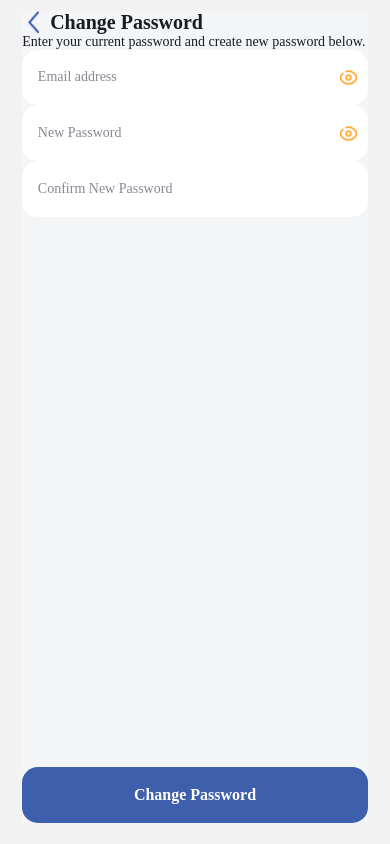
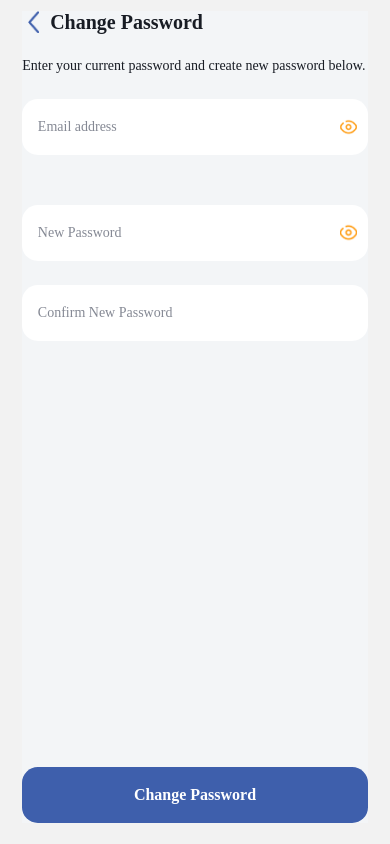
Before and after one commit to umairabhatti786/ReadingTest, a React Native app: screen /ChangePasswordScreen in a window 390 px wide. Built offline with nearby package versions, Linux system fonts and the light colour scheme; what @react-native-google-signin/google-signin would draw is missing.

Commit message:
EditPersonalInfo UI added.

```diff
--- a/src/components/CustomTextInput/index.tsx
+++ b/src/components/CustomTextInput/index.tsx
@@ -1,6 +1,13 @@
 import React, { useState } from "react";
 import { Text, Image, View, TextInput, TouchableOpacity } from "react-native";
-import { scale, verticalScale, moderateScale } from "react-native-size-matters";
+import {
+  scale,
+  verticalScale,
+  moderateScale,
+  vs,
+  s,
+  ms,
+} from "react-native-size-matters";
 import Fonts from "../../utils/Fonts";
 import { Colors } from "../../utils/Colors";
 
@@ -34,13 +41,20 @@ type inputProps = {
   padding?: number;
   borderRadius?: number;
   backgroundColor?: string;
-  marginVertical?: number;
+
   fontSize?: number;
   fontWeight?: string;
   fontFamily?: string;
   rightIconWidth?: number;
   rightIconheight?: number;
   alignItems?: string;
+
+  marginLeft?: number;
+  marginTop?: number;
+  marginBottom?: number;
+  marginRight?: number;
+  marginHorizontal?: number;
+  marginVertical?: number;
 };
 const CustomTextInput = ({
   onChangeText,
@@ -70,7 +84,6 @@ const CustomTextInput = ({
   padding,
   borderRadius,
   backgroundColor,
-  marginVertical,
 
   fontSize,
   fontWeight,
@@ -78,6 +91,13 @@ const CustomTextInput = ({
   fontFamily,
   rightIconWidth,
   rightIconheight,
+
+  marginLeft,
+  marginTop,
+  marginBottom,
+  marginRight,
+  marginHorizontal,
+  marginVertical,
 }: inputProps) => {
   const [isSecure, setIsSecure] = useState(secureTextEntry);
   const onRightIconPress = () => {
@@ -91,11 +111,16 @@ const CustomTextInput = ({
             flexDirection: "row",
             alignItems: alignItems || "center",
             width: width || "100%",
-            height: verticalScale(height || 45),
-            padding: moderateScale(padding || 10),
-            borderRadius: moderateScale(borderRadius || 15),
+            height: vs(height || 45),
+            padding: ms(padding || 10),
+            borderRadius: ms(borderRadius || 15),
             backgroundColor: backgroundColor || "#FFFFFF",
-            marginVertical: verticalScale(marginVertical || 0.01),
+            marginVertical: vs(marginVertical || 0.001),
+            marginHorizontal: vs(marginHorizontal || 0.001),
+            marginLeft: s(marginLeft || 0.001),
+            marginTop: vs(marginTop || 0.001),
+            marginBottom: vs(marginBottom || 0.001),
+            marginRight: s(marginRight || 0.001),
           },
           inputContainerStyle,
         ]}
--- a/src/routes/RootNavigator/index.tsx
+++ b/src/routes/RootNavigator/index.tsx
@@ -16,6 +16,7 @@ import BookDetails from "../../screens/main/BookDetails";
 import Profile from "../../screens/main/Profile";
 import ForgotPasswordScreen from "../../screens/main/ForgotPasswordScreen";
 import ChangePasswordScreen from "../../screens/main/ChangePasswordScreen";
+import EditPersonalInfo from "../../screens/main/EditPersonalInfo";
 export type RootStackParamsList = {
   SignUpScreen: any;
   LoginScreen: any;
@@ -30,6 +31,7 @@ export type RootStackParamsList = {
   ForgotPasswordScreen: any;
   Profile: any;
   ChangePasswordScreen: any;
+  EditPersonalInfo: any;
 };
 const Stack = createNativeStackNavigator<RootStackParamsList>();
 const RootNavigator = () => {
@@ -45,6 +47,7 @@ const RootNavigator = () => {
         />
         <Stack.Screen name="PaymentScreen" component={PaymentScreen} />
         <Stack.Screen name="Profile" component={Profile} />
+        <Stack.Screen name="EditPersonalInfo" component={EditPersonalInfo} />
         <Stack.Screen
           name="PersonalInfoScreen"
           component={PersonalInfoScreen}
--- a/src/screens/auth/LoginScreen/index.tsx
+++ b/src/screens/auth/LoginScreen/index.tsx
@@ -198,7 +198,7 @@ const LoginScreen = ({ navigation }: LoginScreenProps) => {
             fontFam={Fonts.regular}
             marginTop={10}
             marginLeft={5}
-            marginBottom={10}
+            marginBottom={20}
           />
           {/* ...................Email............................................ */}
           <CustomTextInput
@@ -209,7 +209,7 @@ const LoginScreen = ({ navigation }: LoginScreenProps) => {
             errorMessage={errors.email}
             onFocus={() => handleError(null, "email")}
             placeholderTextColor={Colors.gray}
-            marginVertical={10}
+            marginBottom={20}
           />
           {/* ...................Password....................... */}
           <CustomTextInput
@@ -220,7 +220,6 @@ const LoginScreen = ({ navigation }: LoginScreenProps) => {
             errorMessage={errors.password}
             onFocus={() => handleError(null, "password")}
             placeholderTextColor={Colors.gray}
-            marginVertical={10}
           />
           {/* //............Forgot the password? */}
           <TouchableOpacity
--- a/src/screens/main/ChangePasswordScreen/index.tsx
+++ b/src/screens/main/ChangePasswordScreen/index.tsx
@@ -1,26 +1,78 @@
-import { StyleSheet, View } from "react-native";
-import React from "react";
-import { moderateScale, scale, verticalScale } from "react-native-size-matters";
+import { Image, Modal, StyleSheet, View } from "react-native";
+import React, { useState } from "react";
+import { ms, s, scale, vs } from "react-native-size-matters";
 import { Colors } from "../../../utils/Colors";
 import Header from "../../../components/Header";
 import CustomText from "../../../components/CustomText";
 import CustomButton from "../../../components/CustomButton";
 import CustomTextInput from "../../../components/CustomTextInput";
 import icons from "../../../assets/icons";
+import imgs from "../../../assets/imgs";
 
-const ChangePasswordScreen = () => {
+import { StackNavigationProp } from "@react-navigation/stack";
+import { RootStackParamsList } from "../../../routes/RootNavigator";
+// ..................types.....................
+
+interface ChangePasswordScreenProps {
+  navigation: StackNavigationProp<RootStackParamsList, "ChangePasswordScreen">;
+}
+
+//............................main func....................
+const ChangePasswordScreen = ({ navigation }: ChangePasswordScreenProps) => {
+  const [modalVisible, setModalVisible] = useState(false);
+
   return (
     <View style={styles.screenContainer}>
-      <View>
-        <Header title="Change Password" />
+      <View style={styles.content}>
+        <Header title="Change Password" onPress={() => navigation.goBack()} />
         <CustomText
           text={"Enter your current password and create new password below."}
         />
         <CustomTextInput placeholder="Email address" rightIcon={icons.Eye} />
-        <CustomTextInput placeholder="New Password" rightIcon={icons.Eye} />
+        <CustomTextInput
+          placeholder="New Password"
+          rightIcon={icons.Eye}
+          marginTop={20}
+        />
         <CustomTextInput placeholder="Confirm New Password" />
       </View>
-      <CustomButton title="Change Password" />
+      <CustomButton
+        title="Change Password"
+        onPress={() => setModalVisible(true)}
+      />
+      {/* ...............Modal..................... */}
+      <Modal
+        animationType="slide" // Options: 'none', 'slide', 'fade'
+        transparent={true} // Makes modal background transparent
+        visible={modalVisible}
+        onRequestClose={() => setModalVisible(false)} // Handles back button on Android
+      >
+        <View style={styles.modalOverlay}>
+          <View style={styles.modal}>
+            <View style={styles.modalContent}>
+              <Image source={imgs.ok} style={styles.ok} resizeMode="contain" />
+              <CustomText
+                text={"Password Changed"}
+                fontWeight="bold"
+                size={20}
+              />
+              <CustomText
+                text={"Your password has been updated successfully"}
+                textAlign="center"
+                marginTop={10}
+                color={Colors.gray}
+              />
+            </View>
+            <CustomButton
+              title="Great!"
+              onPress={() => {
+                setModalVisible(false);
+                navigation.navigate("Profile");
+              }}
+            />
+          </View>
+        </View>
+      </Modal>
     </View>
   );
 };
@@ -32,9 +84,44 @@ const styles = StyleSheet.create({
     flex: 1,
     backgroundColor: Colors.primary,
     marginHorizontal: scale(20),
-    marginVertical: verticalScale(10),
-    marginTop: moderateScale(10),
-    marginBottom: moderateScale(20),
+    marginTop: ms(10),
+    marginBottom: ms(20),
     justifyContent: "space-between",
   },
+  content: {
+    gap: vs(20),
+  },
+  modalOverlay: {
+    flex: 1,
+    justifyContent: "center",
+    alignItems: "center",
+    backgroundColor: "rgba(0, 0, 0, 0.5)", // Semi-transparent background
+  },
+  modal: {
+    // width: 300,
+    //height: 400,
+    width: s(250),
+    height: vs(350),
+    paddingHorizontal: s(20),
+    paddingVertical: s(30),
+    backgroundColor: Colors.white,
+    borderRadius: s(10),
+    justifyContent: "space-between",
+    shadowColor: "#000",
+    shadowOffset: { width: 0, height: 2 },
+    shadowOpacity: 0.3,
+    shadowRadius: 4,
+    elevation: 5, // For Android shadow
+  },
+  modalContent: {
+    alignItems: "center",
+  },
+  ok: {
+    //width: 96,
+    width: s(96),
+    //height: 96,
+    height: vs(96),
+    marginTop: vs(10),
+    marginBottom: vs(30),
+  },
 });
--- a/src/screens/main/EditPersonalInfo/index.tsx
+++ b/src/screens/main/EditPersonalInfo/index.tsx
@@ -1,22 +1,41 @@
-import { StyleSheet, View } from "react-native";
-import React from "react";
-import { moderateScale, scale, verticalScale } from "react-native-size-matters";
+import { Image, Modal, StyleSheet, View } from "react-native";
+import React, { useState } from "react";
+import {
+  moderateScale,
+  s,
+  scale,
+  verticalScale,
+  vs,
+} from "react-native-size-matters";
 import { Colors } from "../../../utils/Colors";
 import Header from "../../../components/Header";
 import CustomText from "../../../components/CustomText";
 import CustomButton from "../../../components/CustomButton";
 import CustomTextInput from "../../../components/CustomTextInput";
 import icons from "../../../assets/icons";
+import imgs from "../../../assets/imgs";
 
-const EditPersonalInfo = () => {
+import { StackNavigationProp } from "@react-navigation/stack";
+import { RootStackParamsList } from "../../../routes/RootNavigator";
+// ..................types.....................
+
+interface EditPersonalInfoProps {
+  navigation: StackNavigationProp<RootStackParamsList, "EditPersonalInfo">;
+}
+
+const EditPersonalInfo = ({ navigation }: EditPersonalInfoProps) => {
+  const [modalVisible, setModalVisible] = useState(false);
+
   return (
     <View style={styles.screenContainer}>
-      <View>
-        <Header title="Edit Profile" />
+      <View style={styles.content}>
+        <Header title="Edit Profile" onPress={() => navigation.goBack()} />
         <CustomText
           text={
             "You can edit your name and phone number below. You will need to enter your password to cnfirm."
           }
+          marginBottom={-15}
+          textAlign="left"
         />
         <CustomTextInput placeholder="Name" />
         <CustomTextInput
@@ -25,7 +44,41 @@ const EditPersonalInfo = () => {
         />
         <CustomTextInput placeholder="Password" />
       </View>
-      <CustomButton title="Save Info" />
+      <CustomButton title="Save Info" onPress={() => setModalVisible(true)} />
+      {/* ...............Modal..................... */}
+      <Modal
+        animationType="slide" // Options: 'none', 'slide', 'fade'
+        transparent={true} // Makes modal background transparent
+        visible={modalVisible}
+        onRequestClose={() => setModalVisible(false)} // Handles back button on Android
+      >
+        <View style={styles.modalOverlay}>
+          <View style={styles.modal}>
+            <View style={styles.modalContent}>
+              <Image source={imgs.ok} style={styles.ok} />
+              <CustomText
+                text={"Email Sent"}
+                fontWeight="bold"
+                marginTop={20}
+              />
+              <CustomText
+                text={
+                  "A reset password link has been sent to your email. Please follow the link to reset your password."
+                }
+                marginTop={15}
+                textAlign="center"
+              />
+            </View>
+            <CustomButton
+              title="Great!"
+              onPress={() => {
+                setModalVisible(false);
+                navigation.navigate("LoginScreen");
+              }}
+            />
+          </View>
+        </View>
+      </Modal>
     </View>
   );
 };
@@ -42,4 +95,37 @@ const styles = StyleSheet.create({
     marginBottom: moderateScale(20),
     justifyContent: "space-between",
   },
+  content: {
+    gap: vs(20),
+  },
+  modalOverlay: {
+    flex: 1,
+    justifyContent: "center",
+    alignItems: "center",
+    backgroundColor: "rgba(0, 0, 0, 0.5)", // Semi-transparent background
+  },
+  modal: {
+    // width: 300,
+    //height: 400,
+    width: s(250),
+    height: vs(350),
+    paddingHorizontal: s(20),
+    paddingVertical: s(30),
+    backgroundColor: Colors.white,
+    borderRadius: s(10),
+    justifyContent: "space-between",
+    shadowColor: "#000",
+    shadowOffset: { width: 0, height: 2 },
+    shadowOpacity: 0.3,
+    shadowRadius: 4,
+    elevation: 5, // For Android shadow
+  },
+  modalContent: {
+    alignItems: "center",
+  },
+  ok: {
+    height: vs(80),
+    width: s(80),
+    marginTop: vs(10),
+  },
 });
```
Also changed, not shown: src/screens/main/Profile/index.tsx (+5 -10 lines).
